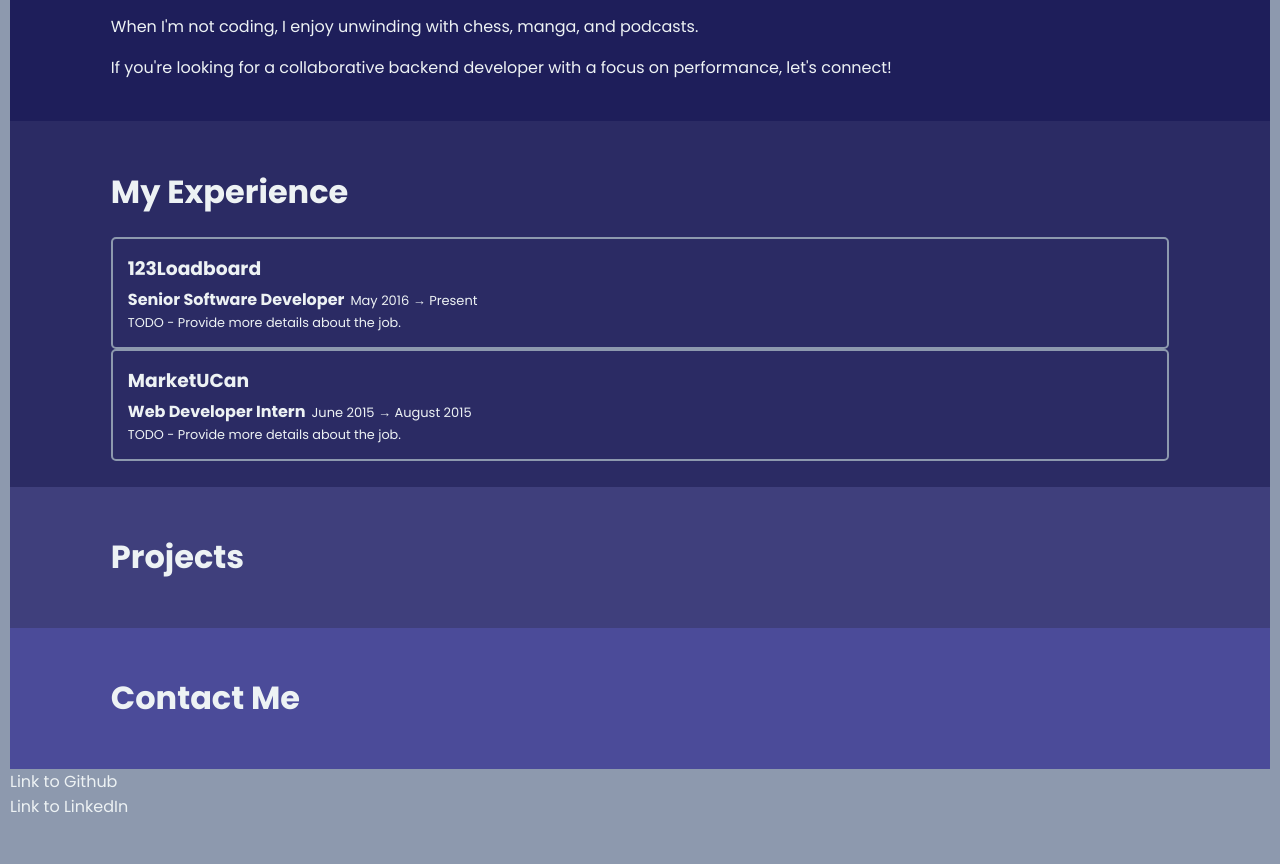
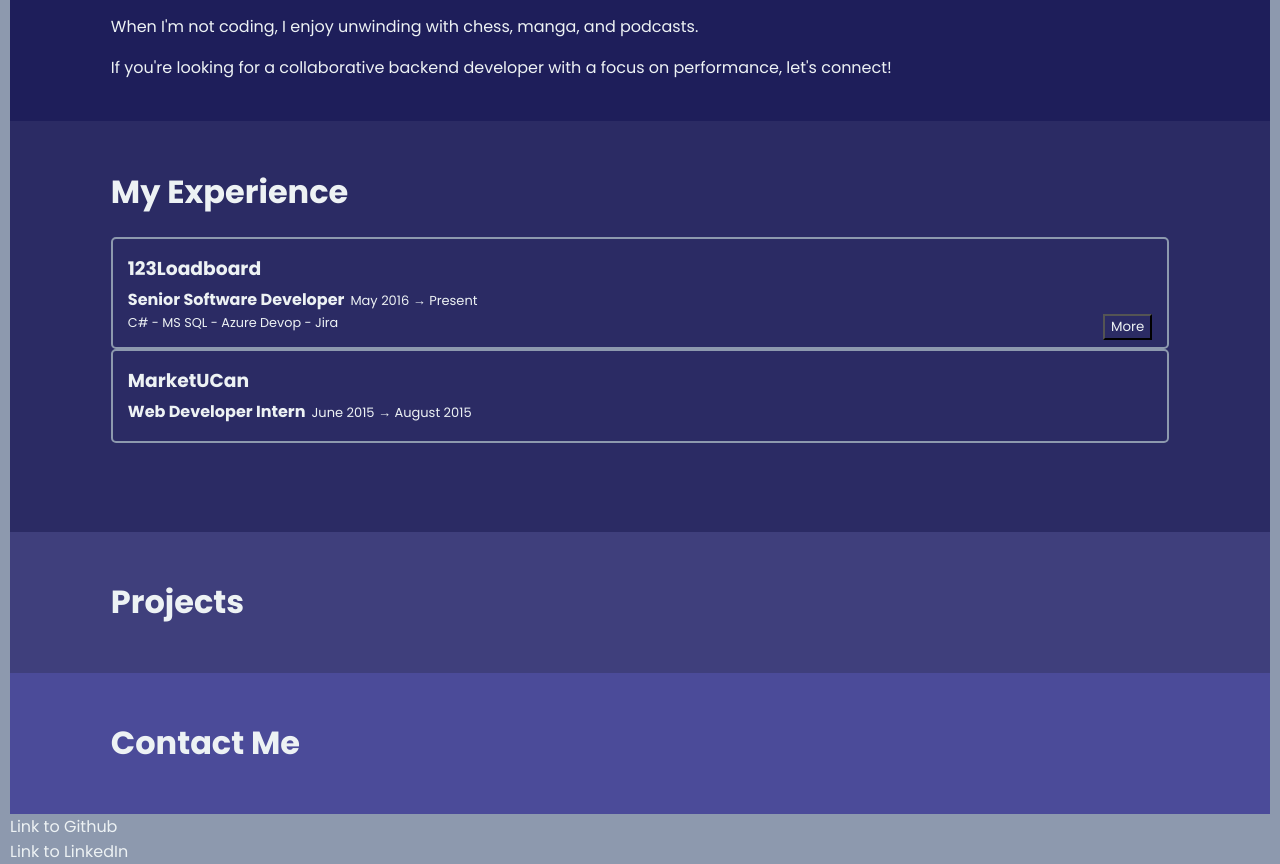
Before and after one commit to Archimedyz/portfolio-site, a Vue app: page / in a window 1280 px wide. Shown: the part 1020-1884 px from the top of the page. Before the commit the page ends 1839 px from the top, so only its background shows below. Built offline with nearby package versions, Linux system fonts and the light colour scheme; a web font is replaced by a local one.

Commit message:
WIP - Add expand for exp-details.

```diff
--- a/src/components/ExpCard.vue
+++ b/src/components/ExpCard.vue
@@ -1,7 +1,12 @@
 <script setup>
+import { ref } from 'vue';
+
 const props = defineProps([
-    'heading', 'subheading', 'startDate', 'endDate', 'text'
-])
+    'heading', 'subheading', 'startDate', 'endDate', 'shortText', 'longText'
+]);
+
+const showDetails = ref(props.longText || props.shortText);
+const expandDetails = ref(false);
 </script>
 
 <template>
@@ -11,7 +16,15 @@
             <p class="exp-subheading">{{ props.subheading }}</p>
             <p class="exp-years">{{ props.startDate }} → {{ props.endDate }}</p>
         </span>
-        <p class="exp-text">{{ props.text }}</p>
+        <div class="exp-details" v-if="showDetails">
+            <div class="details-summary">
+                <p class="short-text">{{ props.shortText }}</p>
+                <button class="details-btn" @click="expandDetails = !expandDetails">{{ expandDetails ? "Less" : "More" }}</button>
+            </div>
+            <Transition name="expand">
+                <p class="long-text" v-if="expandDetails">{{ props.longText }}</p>
+            </Transition>
+        </div>
     </div>
 </template>
 
@@ -45,8 +58,42 @@
     margin: 0;
 }
 
-.exp-text {
+.exp-details {
+    width: 100%;
+}
+
+.details-summary
+{
+    position: relative;
+    width: 100%;
+}
+
+.details-btn {
+    background-color: transparent;
+    position: absolute;
+    right: 0px;
+}
+
+.short-text {
+    margin: 0;
+    font-size: 0.8rem;
+    display: inline-block;
+}
+
+.long-text {
     margin: 0;
     font-size: 0.8rem;
 }
+
+/* Transition CSS */
+
+/* .expand-leave-to,
+.expand-enter-from {
+    height: 0;
+}
+
+.expand-enter-active,
+.expand-leave-active {
+  transition: all 1s ease-in;
+} */
 </style>
--- a/src/components/Experience.vue
+++ b/src/components/Experience.vue
@@ -4,14 +4,15 @@
 
 <template>
 <div id="experience">
-    <div class="section-content">
+    <div class="section-content experience-content">
         <h1>My Experience</h1>
         <ExpCard
             heading="123Loadboard"
             subheading="Senior Software Developer"
             startDate="May 2016"
             endDate="Present"
-            text="TODO - Provide more details about the job."
+            short-text="C# - MS SQL - Azure Devop - Jira"
+            long-text="TODO - Provide more details about the job."
         />
         <ExpCard
             heading="MarketUCan"
@@ -29,4 +30,8 @@
     background-color: var(--color-tertiary);
     width: 100%;
 }
+
+.experience-content {
+    margin-bottom: 5%;
+}
 </style>
```
